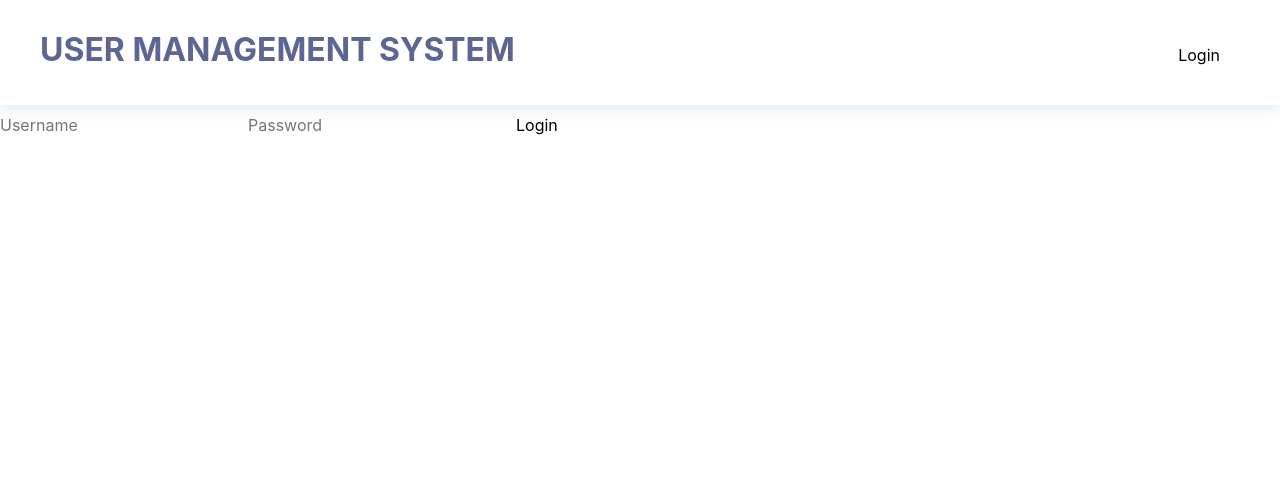
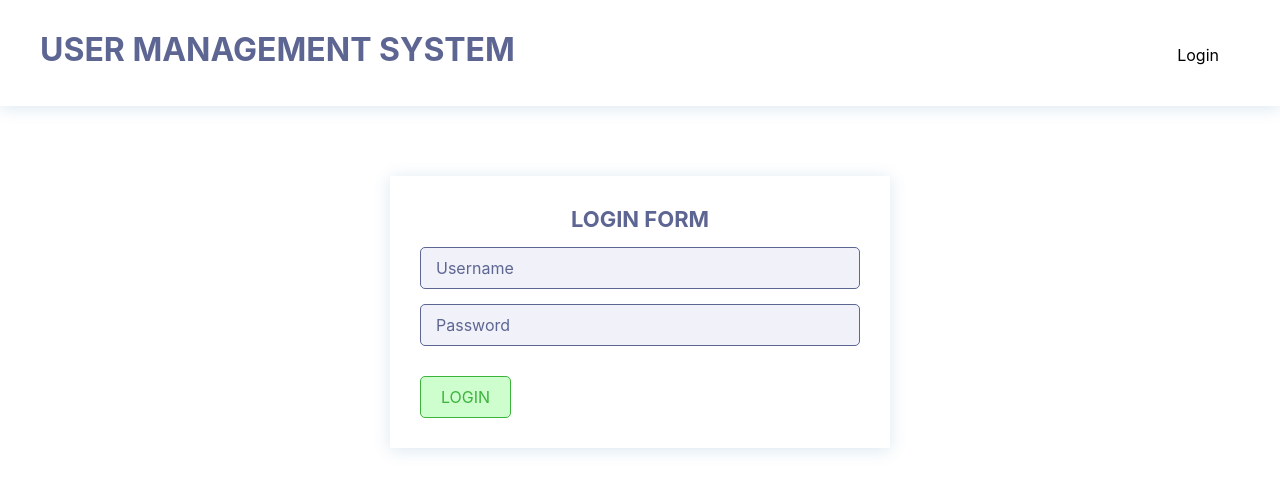
Before and after one commit to DariaRusovich/User-Management-System, a React (Create React App) app: page /login in a window 1280 px wide. Shown: the top 492 px of the page. Built offline with nearby package versions, Linux system fonts and the light colour scheme.

Commit message:
added-styles-to-login-form

```diff
--- a/src/components/Department.jsx
+++ b/src/components/Department.jsx
@@ -16,7 +16,7 @@ class Department extends Component {
         <p className="department-item__description">{description}</p>
         <span className="department-item__date">{dateFormat(created_at)}</span>
         {/* <span className='department-item__date'>{department.updated_at}</span> */}
-        <div className="btn-group">
+        <div className="btns-group">
           <button className="btn btn-primary">Edit</button>
           <button className="btn btn-danger">Delete</button>
           <button className="btn btn-success">
--- a/src/components/Employee.jsx
+++ b/src/components/Employee.jsx
@@ -15,8 +15,10 @@ export default class Employee extends Component {
         <span className="employee-item__date">
           {dateFormat(created_at)}
         </span>
-        <button className="btn">Edit</button>
-        <button className="btn">Delete</button>
+        <div className="btns-group">
+        <button className="btn btn-primary">Edit</button>
+        <button className="btn btn-danger">Delete</button>
+        </div>
       </div>
     );
   }
--- a/src/components/LoginForm.jsx
+++ b/src/components/LoginForm.jsx
@@ -1,4 +1,5 @@
 import React, { Component } from 'react';
+import '../styles/LoginForm.css';
 
 export default class LoginForm extends Component {
   handleSubmit = (event) => {
@@ -10,18 +11,30 @@ export default class LoginForm extends Component {
   };
   render() {
     return (
-      <form onSubmit={this.handleSubmit}>
-        <input type="text" name="username" placeholder="Username" required />
+      <section className="section">
+        <div className="container form-wrap">
+          <form className="login-form" onSubmit={this.handleSubmit}>
+            <fieldset className="title">
+              <legend>Login form</legend>
+              <input
+                type="text"
+                name="username"
+                placeholder="Username"
+                required
+              />
               <input
                 type="password"
                 name="password"
                 placeholder="Password"
                 required
               />
-        <button type="submit" className="btn">
+              <button type="submit" className="btn btn-success">
                 Login
               </button>
+            </fieldset>
           </form>
+        </div>
+      </section>
     );
   }
 }
--- a/src/index.css
+++ b/src/index.css
@@ -12,12 +12,13 @@ span {
 button,
 input,
 textarea,
-select {
+select, fieldset {
   font: inherit;
   color: inherit;
   background: none;
   border: 0;
 }
+
 button {
   cursor: pointer;
 }
@@ -39,37 +40,41 @@ body {
   --primary-bg: hsl(231, 37%, 96%);
   --danger-bg: hsl(0, 91%, 96%);
   --danger-color: hsl(0, 50%, 47%);
-  --success-bg: hsl(120, 91%, 96%);
+  --success-bg: hsl(120, 91%, 90%);
   --success-color: hsl(120, 50%, 47%);
 }
 code {
   font-family: source-code-pro, Menlo, Monaco, Consolas, 'Courier New',
     monospace;
 }
-.btn-group {
+.btns-group {
   display: flex;
   align-items: center;
   justify-content: center;
 }
-.btn-group .btn:not(:first-child) {
+.btns-group .btn:not(:first-child) {
   margin-left: 15px;
 }
 .btn {
   padding: 10px 20px;
   border-radius: 5px;
   transition: 0.5s;
+  border: 1px solid transparent;
 }
 .btn-primary {
   background-color: var(--primary-bg);
   color: var(--primary-color);
+  border: 1px solid var(--primary-color);
 }
 .btn-danger {
   background-color: var(--danger-bg);
   color: var(--danger-color);
+  border: 1px solid var(--danger-color);
 }
 .btn-success {
   background-color: var(--success-bg);
   color: var(--success-color);
+  border: 1px solid var(--success-color);
 }
 .btn-primary:hover {
   background-color: var(--primary-color);
--- /dev/null
+++ b/src/styles/LoginForm.css
@@ -0,0 +1,41 @@
+.form-wrap {
+  display: flex;
+  justify-content: center;
+  align-items: center;
+}
+.login-form {
+  padding: 30px;
+  display: flex;
+  flex-direction: column;
+  align-items: flex-start;
+  width: 500px;
+  box-shadow: var(--box-shadow);
+}
+
+.login-form legend{
+    font-size: 22px;
+    font-weight: 700;
+    text-align: center;
+}
+.login-form input {
+  padding: 10px 15px;
+  border: 1px solid var(--primary-color);
+  background-color: var(--primary-bg);
+  border-radius: 5px;
+  width: 100%;
+
+}
+.login-form input:focus{
+    border: 2px solid var(--primary-color);
+    outline: 0;
+}
+.login-form input::placeholder{
+    color: var(--primary-color);
+}
+.login-form input:not(:first-child) {
+  margin-top: 15px;
+}
+.login-form .btn {
+  margin-top: 30px;
+  text-transform: uppercase;
+}
```
Lines whose indentation alone changed are shown as unchanged.
